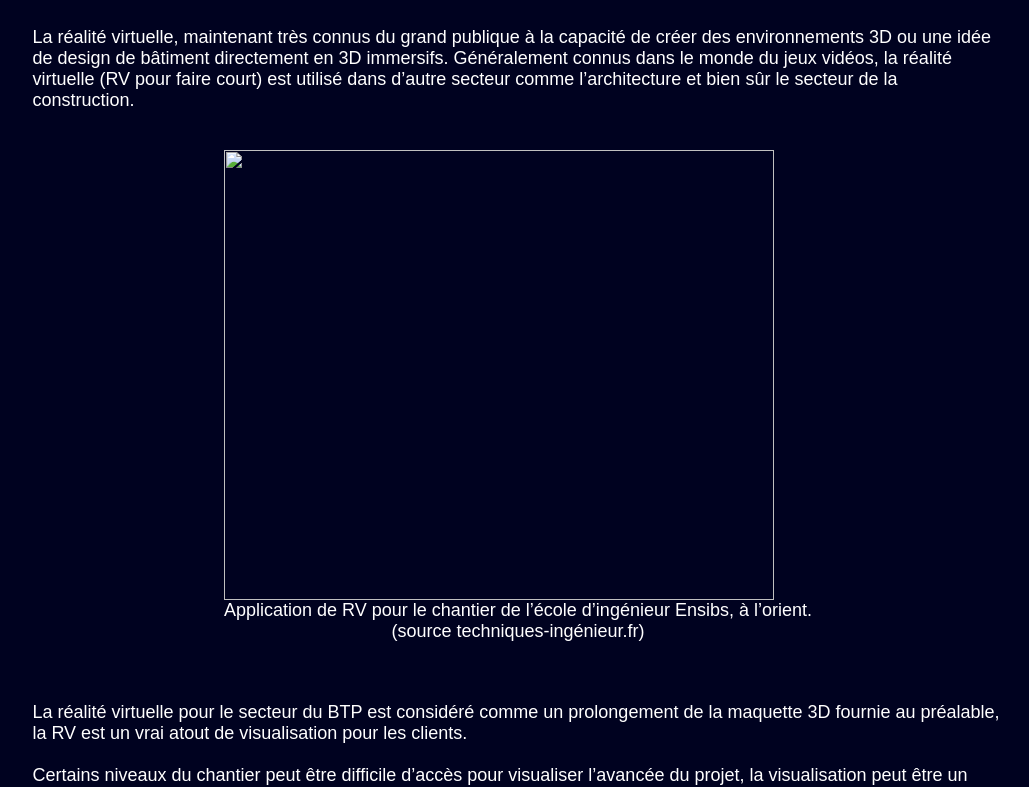
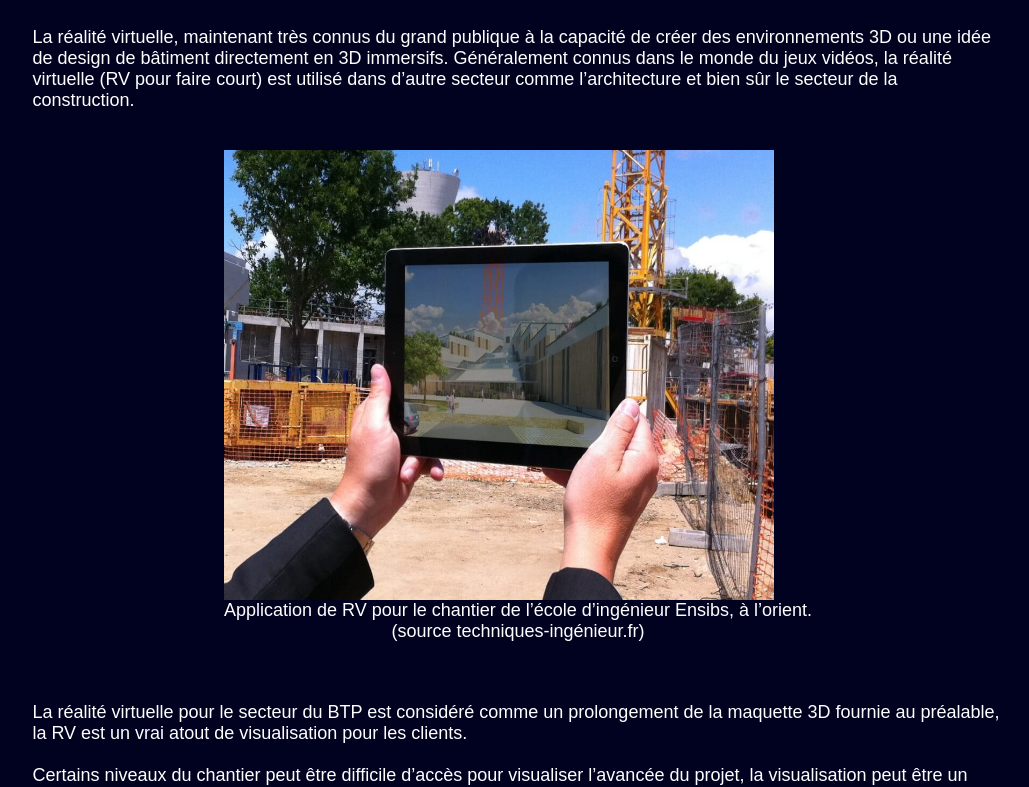
Before and after one commit to Semkrc/SemaKaraca, a plain HTML site: page article-18.html in a window 1280 px wide. Shown: the part 562-1349 px from the top of the page, without its empty margins (142-1171 px from the left). Drawn offline with nearby package versions, Linux system fonts and the light colour scheme.

Commit message:
Update article-18.html

```diff
--- a/article-18.html
+++ b/article-18.html
@@ -86,7 +86,7 @@ La réalité virtuelle, maintenant très connus du grand publique à la capacit
 <br>
 <div class="image">
 <figure>
-<img src="" width="550px" height="450px">
+<img src="IMG_1086.jpeg" width="550px" height="450px">
 <figcaption>Application de RV pour le chantier de l’école d’ingénieur Ensibs, à l’orient.<br>(source techniques-ingénieur.fr)
 <figcaption>
 </figure>
```
